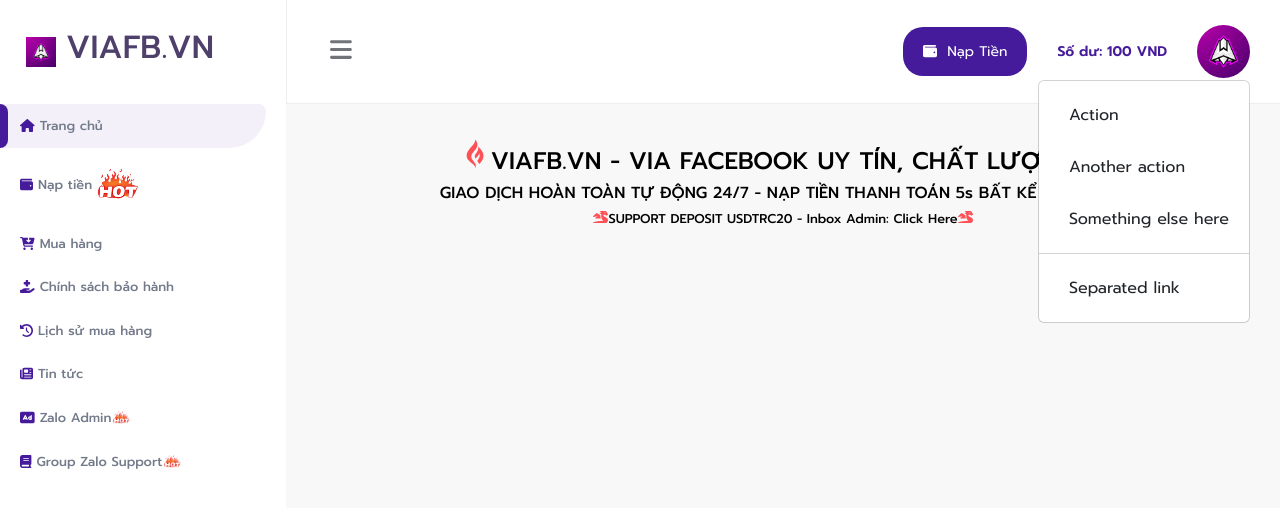
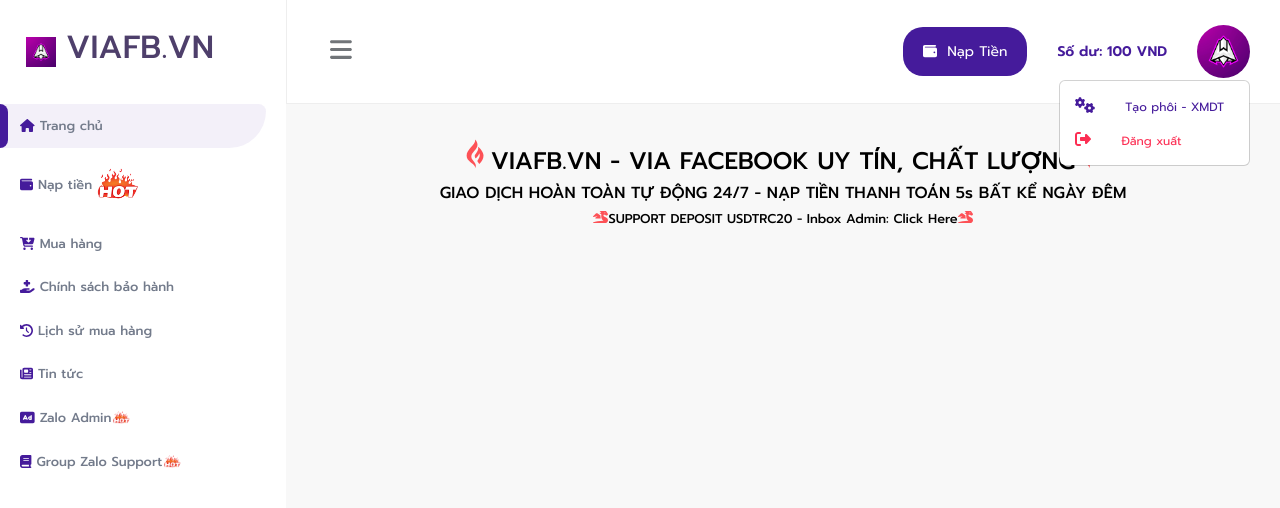
Before and after one commit to d-tech-team/NextJs_ViaFb, a Next.js app: page / in a window 1280 px wide. Both pictures are taken after a click on the button 1223 px from the left and 51 px from the top of the page. Shown: the top 508 px of the page. Built offline with nearby package versions, Linux system fonts and the light colour scheme.

Commit message:
add sub menu header

```diff
--- a/components/Header/Header.jsx
+++ b/components/Header/Header.jsx
@@ -1,65 +1,118 @@
-import React from 'react'
-import styles from './Header.module.scss'
-import { FontAwesomeIcon } from '@fortawesome/react-fontawesome'
-import { Button, Dropdown, Nav, NavDropdown } from 'react-bootstrap'
-import { faArrowRight, faBars, faBarsStaggered, faRightToBracket, faWallet } from '@fortawesome/free-solid-svg-icons';
-import Image from 'next/image';
-import Link from 'next/link';
+import React from "react";
+import styles from "./Header.module.scss";
+
+import { FontAwesomeIcon } from "@fortawesome/react-fontawesome";
+import { Button, Dropdown, Nav, NavDropdown } from "react-bootstrap";
+import {
+  faArrowRight,
+  faBars,
+  faBarsStaggered,
+  faRightToBracket,
+  faWallet,
+  faGears,
+  faRightFromBracket,
+} from "@fortawesome/free-solid-svg-icons";
+import Image from "next/image";
+import Link from "next/link";
 
 const isLogin = true;
 
-function Header({ toggleMenu , isShowMenu}) {
+const subMenu = [
+  {
+    title: "Tạo phôi - XMDT",
+    icon: <FontAwesomeIcon icon={faGears} />,
+    href: "/tool",
+    iconColor: "#451B9B",
+  },
+  {
+    title: "Đăng xuất",
+    icon: <FontAwesomeIcon icon={faRightFromBracket} />,
+    href: "/logout",
+    iconColor: "#FC2E53",
+  },
+];
+
+function Header({ toggleMenu, isShowMenu }) {
   return (
     <header id="header">
       <div className={styles.header_wrap}>
         <div className={styles.left}>
-                    <Button variant='link' onClick={toggleMenu}>
-                        <FontAwesomeIcon icon={isShowMenu ? faBars : faArrowRight} className={styles.button_toggle} />
+          <Button variant="link" onClick={toggleMenu}>
+            <FontAwesomeIcon
+              icon={isShowMenu ? faBars : faArrowRight}
+              className={styles.button_toggle}
+            />
           </Button>
         </div>
         <Nav className={styles.right}>
           {isLogin ? (
             <>
               <Nav.Item className={`${styles.item} ${styles.deposit}`}>
-                                <Nav.Link >
+                <Nav.Link>
                   <FontAwesomeIcon icon={faWallet} />
                   Nạp Tiền
                 </Nav.Link>
               </Nav.Item>
               <Nav.Item className={`${styles.item} ${styles.balance}`}>
-                                <Nav.Link as='span'>
-                                    Số dư: {100} VND
-                                </Nav.Link>
+                <Nav.Link as="span">Số dư: {100} VND</Nav.Link>
               </Nav.Item>
-                            <NavDropdown className={styles.item}
-                                title={<Image src="/images/logo.png" alt="" className={styles.dropdown_icon} layout="fill" />}
-                                id={styles.dropdown_profile}>
-                                <NavDropdown.Item eventKey="4.1">Action</NavDropdown.Item>
-                                <NavDropdown.Item eventKey="4.2">Another action</NavDropdown.Item>
-                                <NavDropdown.Item eventKey="4.3">Something else here</NavDropdown.Item>
+              <NavDropdown
+                className={styles.item}
+                title={
+                  <Image
+                    src="/images/logo.png"
+                    alt=""
+                    className={styles.dropdown_icon}
+                    layout="fill"
+                  />
+                }
+                id={styles.dropdown_profile}
+              >
+                {subMenu.map((item, index) => (
+                  <NavDropdown.Item
+                    key={index}
+                    className={styles.subMenu}
+                    style={{
+                      color: item.iconColor,
+                    }}
+                  >
+                    {item.icon}
+                    <Link href={item.href}>
+                      <span>{item.title}</span>
+                    </Link>
+                  </NavDropdown.Item>
+                ))}
+                {/* <NavDropdown.Item eventKey="4.1">Action</NavDropdown.Item>
+                <NavDropdown.Item eventKey="4.2">
+                  Another action
+                </NavDropdown.Item>
+                <NavDropdown.Item eventKey="4.3">
+                  Something else here
+                </NavDropdown.Item>
                 <NavDropdown.Divider />
-                                <NavDropdown.Item eventKey="4.4">Separated link</NavDropdown.Item>
+                <NavDropdown.Item eventKey="4.4">
+                  Separated link
+                </NavDropdown.Item> */}
               </NavDropdown>
-
-
             </>
-                    ) :
-                        (
+          ) : (
             <>
               <Button className={styles.button_auth} variant="danger">
-                                    <FontAwesomeIcon icon={faRightToBracket} className={styles.icon} />
+                <FontAwesomeIcon
+                  icon={faRightToBracket}
+                  className={styles.icon}
+                />
                 Đăng Nhập
               </Button>
-                                <Button className={styles.button_auth} variant="outline-primary">Đăng Ký</Button>
+              <Button className={styles.button_auth} variant="outline-primary">
+                Đăng Ký
+              </Button>
             </>
-                        )
+          )}
+        </Nav>
+      </div>
+    </header>
+  );
 }
 
-                </Nav>
-            </div>
-
-        </header>
-    )
-}
-
-export default Header
+export default Header;
--- a/components/Header/Header.module.scss
+++ b/components/Header/Header.module.scss
@@ -55,4 +55,15 @@
     color: var(--primary);
     font-weight: 600;
   }
+
+  .subMenu span {
+    font-size: 12px;
+  }
+  .subMenu:hover {
+    background-color: #f5f5f5;
+    padding: -5px;
+  }
+  .subMenu {
+    padding: 5px !important;
+  }
 }
```
Lines whose indentation alone changed are shown as unchanged.
